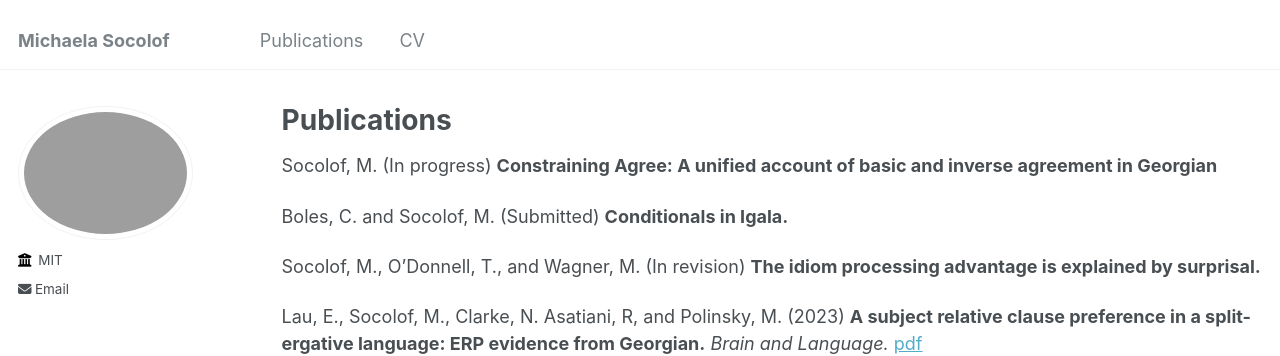
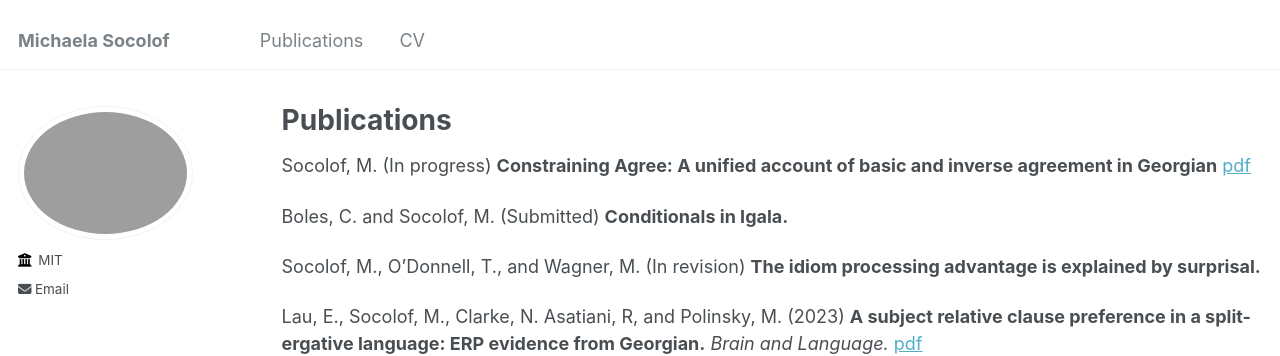
Before and after one commit to michaelasocolof/michaelasocolof.github.io, a Jekyll site: the page built from _pages/publications.md, in a window 1280 px wide and 1120 px high. Shown: the top 356 px of the window. Built offline with Jekyll 4.4.1, drawn with Linux system fonts in a browser that asks for light colours.

Commit message:
Update publications.md

```diff
--- a/_pages/publications.md
+++ b/_pages/publications.md
@@ -5,7 +5,7 @@ permalink: /publications/
 author_profile: true
 ---
 
-Socolof, M. (In progress) **Constraining Agree: A unified account of basic and inverse agreement in Georgian**
+Socolof, M. (In progress) **Constraining Agree: A unified account of basic and inverse agreement in Georgian** <a class="page-link" href="/files/georgian_agreement.pdf" target="_blank">pdf</a>
 
 Boles, C. and Socolof, M. (Submitted) **Conditionals in Igala.**
 
```
